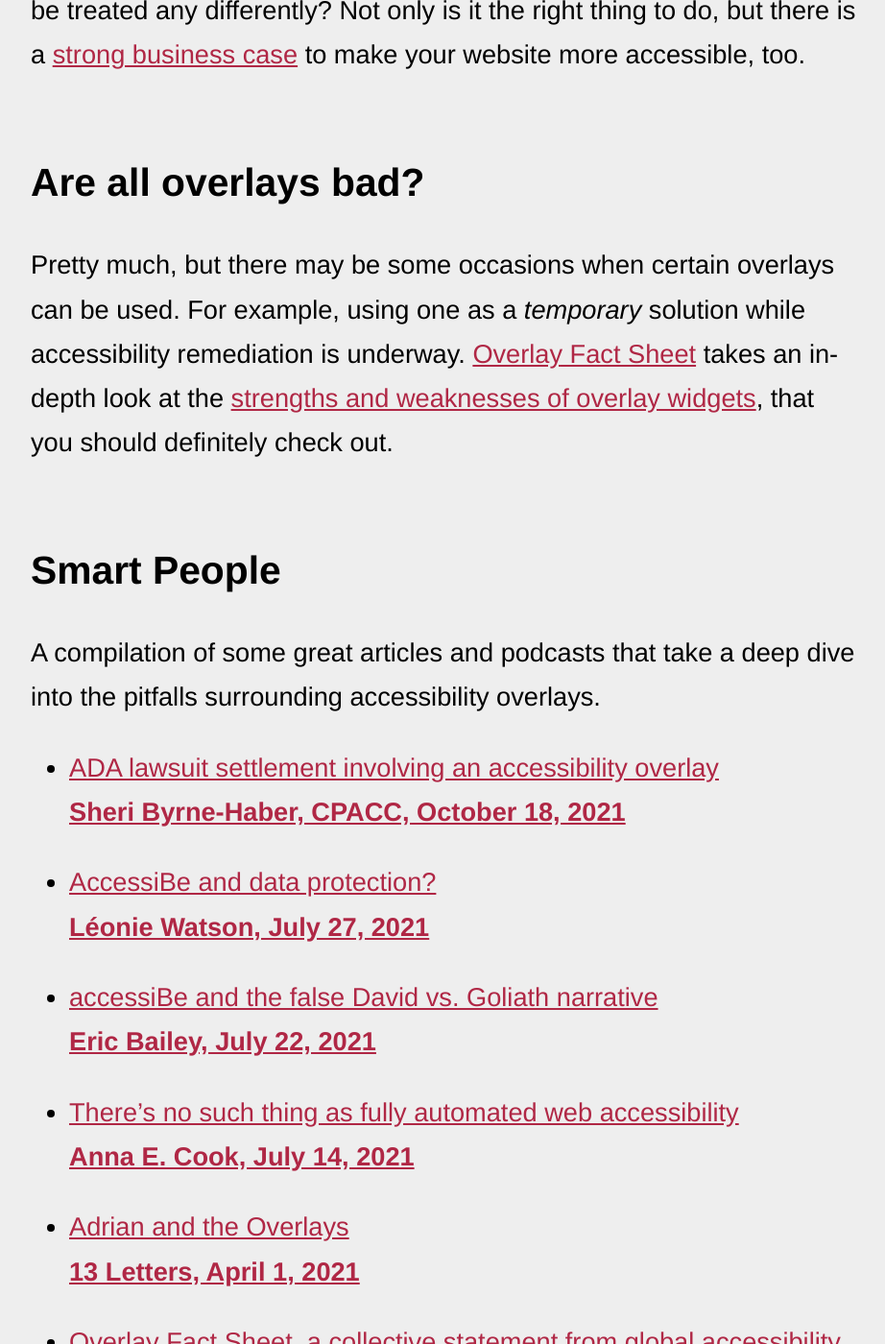
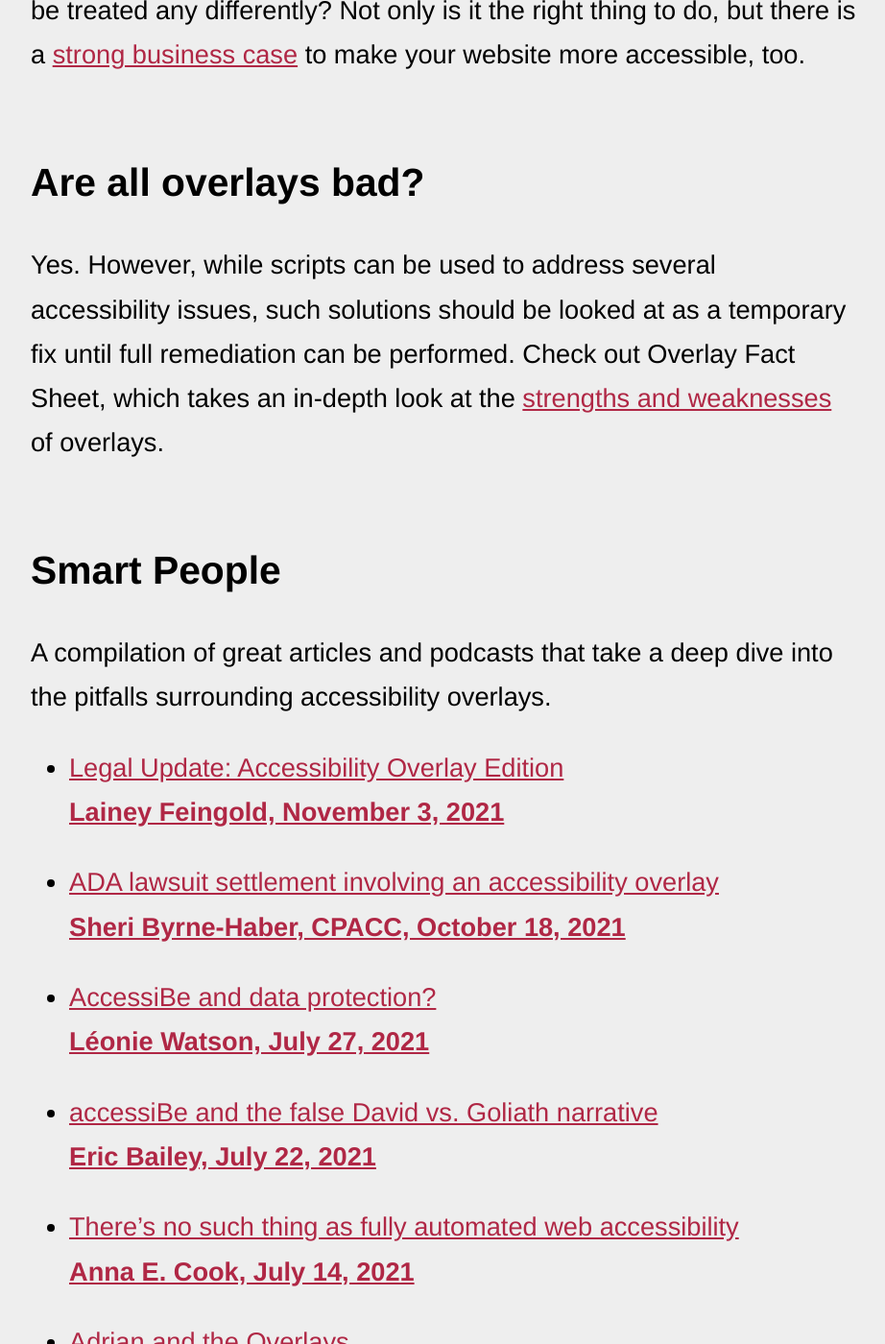
Before and after one commit to michaelspellacy/shouldiuseanaccessibilityoverlay-com, a Jekyll site: the page built from index.html, in a window 1280 px wide and 1400 px high, scrolled down 3448 px. Shown: the whole window at 96% size, without its empty margins (178-1100 px from the left). Built offline with Jekyll 4.4.1, drawn with Linux system fonts in a browser that asks for light colours; some of the changed text lies outside the part shown.

Commit message:
Added Lainey's Article, refined thinking in Are All Overlays Bad?

```diff
--- a/index.html
+++ b/index.html
@@ -28,13 +28,14 @@
 
 <h2 class="heading" id="overlays-bad"><a href="#overlays-bad">Are all overlays bad?</a></h2>
 
-<p>Pretty much, but there may be some occasions when certain overlays can be used. For example, using one as a <em>temporary</em> solution while accessibility remediation is underway. <a href="https://overlayfactsheet.com/">Overlay Fact Sheet</a> takes an in-depth look at the <a href="https://overlayfactsheet.com/#strengths-and-weaknesses-of-overlay-widgets">strengths and weaknesses of overlay widgets</a>, that you should definitely check out.</p>
+<p>Yes. However, while scripts can be used to address several accessibility issues, such solutions should be looked at as a temporary fix until full remediation can be performed. Check out Overlay Fact Sheet, which takes an in-depth look at the <a href="https://overlayfactsheet.com/#strengths-and-weaknesses-of-overlay-widgets">strengths and weaknesses</a> of overlays.</p>
 
 <h2 class="heading" id="smart-people"><a href="#smart-people">Smart People</a></h2>
 
-<p>A compilation of some great articles and podcasts that take a deep dive into the pitfalls surrounding accessibility overlays.</p>
+<p>A compilation of great articles and podcasts that take a deep dive into the pitfalls surrounding accessibility overlays.</p>
 
 <ul class="articles">
+  <li><a href="https://www.lflegal.com/2021/11/overlay-legal-update/">Legal Update: Accessibility Overlay Edition <span>Lainey Feingold, November 3, 2021</span></a></li>
   <li><a href="https://sheribyrnehaber.medium.com/important-settlement-in-an-ada-lawsuit-involving-an-accessibility-overlay-748a82850249">ADA lawsuit settlement involving an accessibility overlay <span>Sheri Byrne-Haber, CPACC, October 18, 2021</span></a></li>
   <li><a href="https://tink.uk/accessibe-and-data-protection/">AccessiBe and data protection? <span>Léonie Watson, July 27, 2021</span></a></li>
   <li><a href="https://ericwbailey.design/writing/accessibe-and-the-false-david-vs-goliath-narrative/">accessiBe and the false David vs. Goliath narrative <span>Eric Bailey, July 22, 2021</span></a></li>
```
Also changed, not shown: other parts of index.html (+1 -1 lines).
